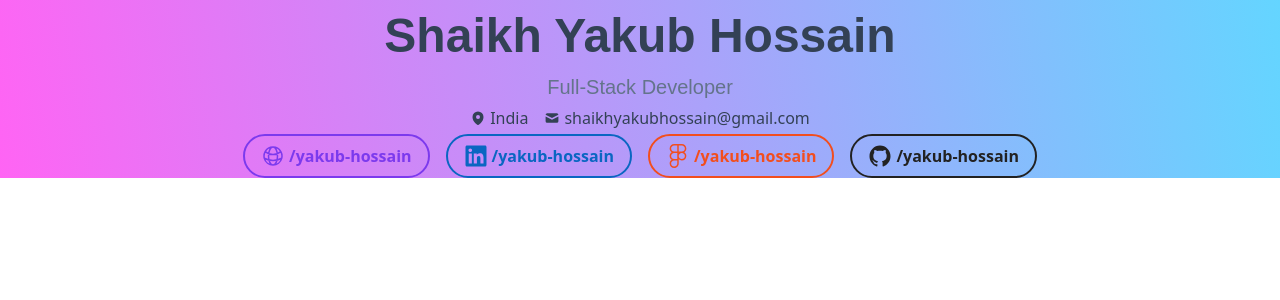
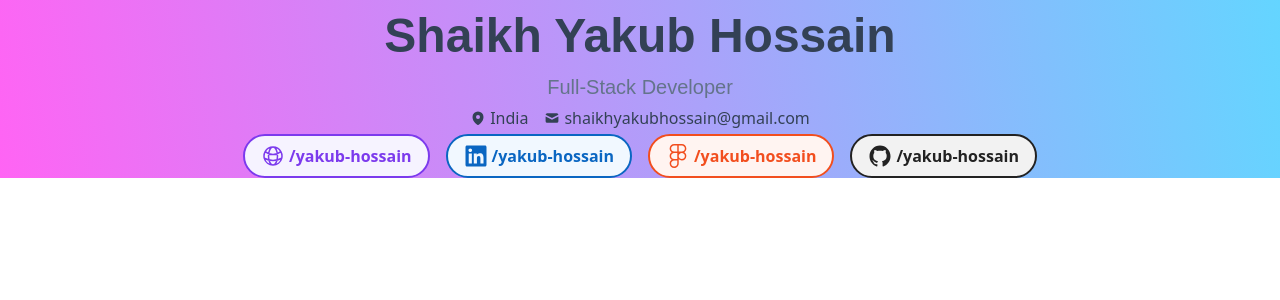
Before and after one commit to shaikhyakubhossain/resume-website, a Next.js app: page / in a window 1280 px wide. Shown: the top 300 px of the page. Built offline with nearby package versions, Linux system fonts and the light colour scheme.

Commit message:
Add bgColor to LinkBtn component

```diff
--- a/src/app/components/HeroHeader/hero-header.component.tsx
+++ b/src/app/components/HeroHeader/hero-header.component.tsx
@@ -18,7 +18,7 @@ export default function HeroHeader() {
         {
           linkBtnArr.map((item):React.ReactNode => {
             return  (
-              <LinkBtn customTWStyle={""} icon={item.icon} txtBorderIconColor={item.txtBorderIconColor} >{item.text}</LinkBtn>
+              <LinkBtn customTWStyle={""} icon={item.icon} txtBorderIconColor={item.txtBorderIconColor} bgColor={item.bgColor} >{item.text}</LinkBtn>
             )
           })
         }
--- a/src/app/components/LinkBtn/link-btn.component.tsx
+++ b/src/app/components/LinkBtn/link-btn.component.tsx
@@ -3,8 +3,9 @@ import { IconType } from "react-icons";
 type propsType = {
   icon: IconType,
   children: React.ReactNode,
-  txtBorderIconColor: string
-  customTWStyle: string,
+  txtBorderIconColor: string,
+  bgColor: string,
+  customTWStyle: string
   // customBtnClassName?: string,
   // customIconClassName?: string,
   // customTextClassName?: string,
@@ -12,7 +13,7 @@ type propsType = {
 
 export default function LinkBtn(props: propsType) {
   return (
-    <button style={{borderColor: props.txtBorderIconColor}} className={`flex mx-2 bg-transparent hover:bg-blue-500 text-blue-700 font-semibold hover:text-white py-2 px-4 border-2 hover:border-transparent rounded-full` + props.customTWStyle}>
+    <button style={{borderColor: props.txtBorderIconColor, background:props.bgColor}} className={`flex mx-2 bg-transparent font-semibold py-2 px-4 border-2 hover:border-transparent rounded-full` + props.customTWStyle}>
         <div style={{color: props.txtBorderIconColor}} className={` my-auto mr-1 text-2xl`}>{<props.icon />}</div>
         <div style={{color: props.txtBorderIconColor}} className={``} >{props.children}</div>
     </button>
```
